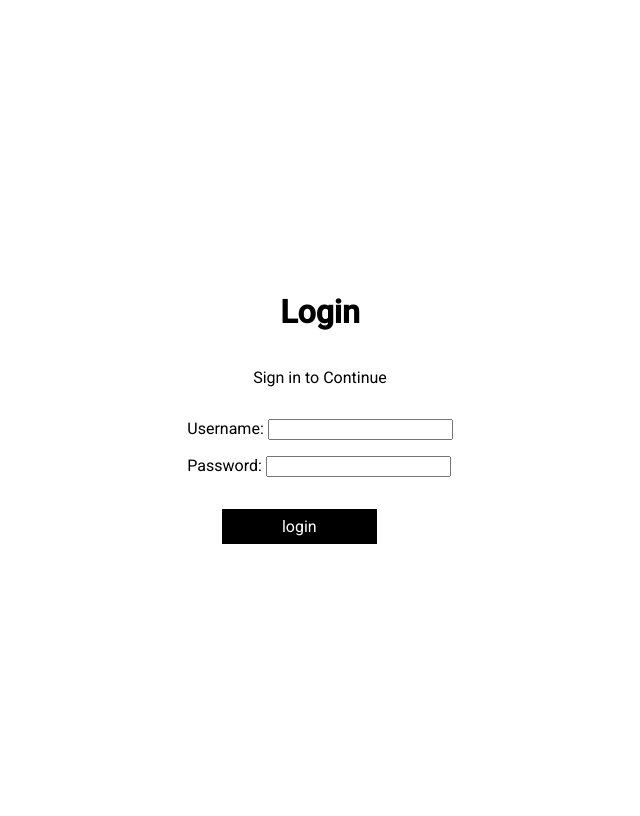
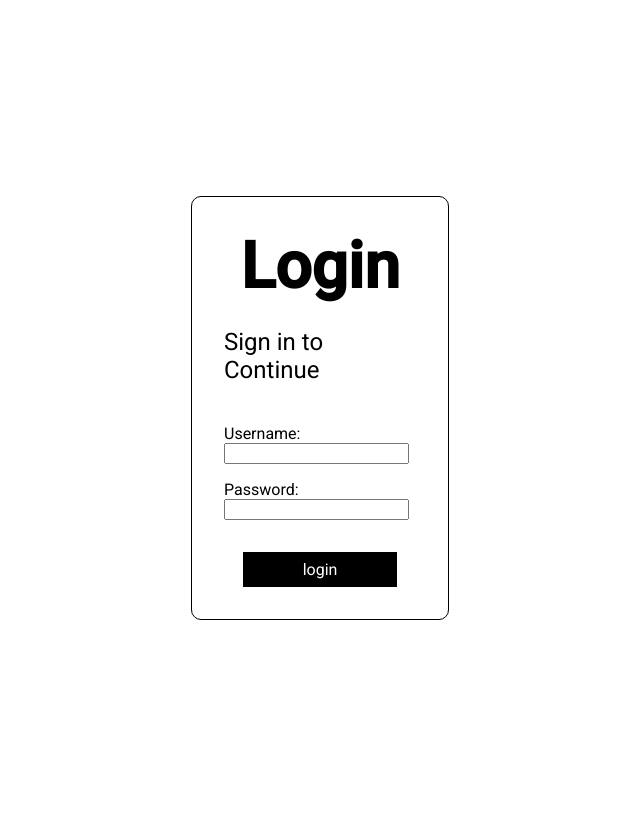
Before and after one commit to ShreyasGavhalkar/django_defense_project, a Django app: page /defense/auth/ in a window 1280 px wide. Shown: the whole page, without its empty margins (320-960 px from the left). Run offline with Django 3.2, Linux system fonts and the light colour scheme.

Commit message:
ui updated

```diff
--- a/defense_project/defense/static/defense/css/addParticipant.css
+++ b/defense_project/defense/static/defense/css/addParticipant.css
@@ -17,7 +17,7 @@ table {
 }
 
 .mainContainer {
-    padding-top: 5rem;
+    padding-top: 2rem;
 }
 
 .videoFormDiv{
@@ -26,7 +26,7 @@ table {
 }
 
 .videoFormDiv form {
-    margin-top: 5rem;
+    margin-top: 3rem;
 }
 
 .nameDiv {
--- a/defense_project/defense/static/defense/css/login.css
+++ b/defense_project/defense/static/defense/css/login.css
@@ -2,6 +2,7 @@
 
 h1, p {
     font-family: 'Roboto', sans-serif;
+
 }
 
 .mainContainer {
@@ -10,16 +11,35 @@ h1, p {
     display: flex;
     align-items: center;
     justify-content: center;
-    flex-direction: column;
 }
 
-.mainContainer input {
+.formContainerDiv{
+    display: flex;
+    align-items: center;
+    justify-content: center;
+    flex-direction: column;
+    border: 1px solid black;
+    width: 15vw;
+    padding: 2rem;
+    border-radius: 10px;
+}
+
+.formContainerDiv h1{
+    margin: 0%;
+    font-size: 4rem;
+}
+
+.desc {
+    font-size: 1.5rem;
+}
+
+.formDiv input {
     outline: none;
 }
 
 .btnDiv {
     margin-top: 2rem;
-    width: 28vh;
+    width: 100%;
     display: flex;
     align-items: center;
     justify-content: center;
--- a/defense_project/defense/templates/registration/login.html
+++ b/defense_project/defense/templates/registration/login.html
@@ -1,6 +1,7 @@
 <!DOCTYPE html>
 {% load static %}
 <html lang="en">
+
 <head>
   <meta charset="UTF-8" />
   <meta http-equiv="X-UA-Compatible" content="IE=edge" />
@@ -8,10 +9,12 @@
   <title>Login</title>
   <link rel="stylesheet" href="{% static 'defense/css/login.css' %}" />
 </head>
+
 <body>
   <div class="mainContainer">
+    <div class="formContainerDiv">
       <h1>Login</h1>
-      <p>Sign in to Continue</p>
+      <p class="desc">Sign in to Continue</p>
       <form action="{% url 'defense:login' %}" method="post" novalidate class="formDiv">
         {% csrf_token %}
         {{ form.as_p }}
@@ -21,5 +24,7 @@
 
       </form>
     </div>
+  </div>
 </body>
+
 </html>
```
Also changed, not shown: defense_project/defense/static/defense/css/activity.css (+4 -7 lines), defense_project/defense/templates/defense/activity.html (+11 -4 lines). Lines whose indentation alone changed are shown as unchanged.
